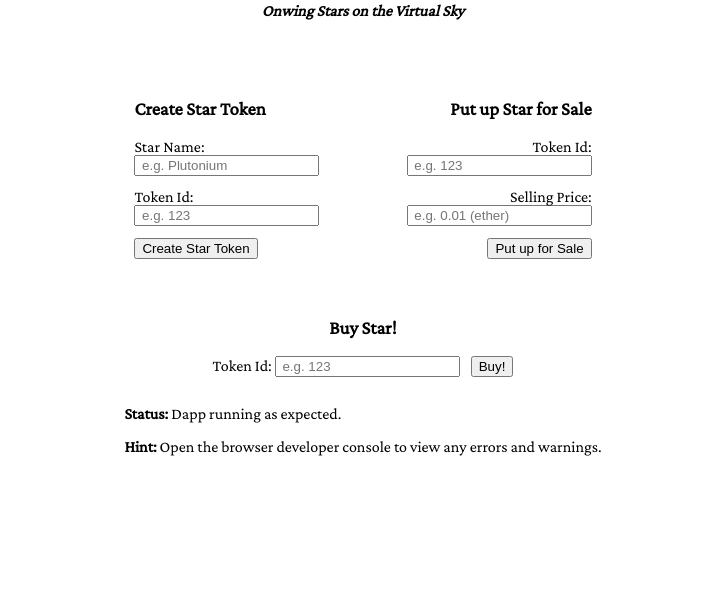
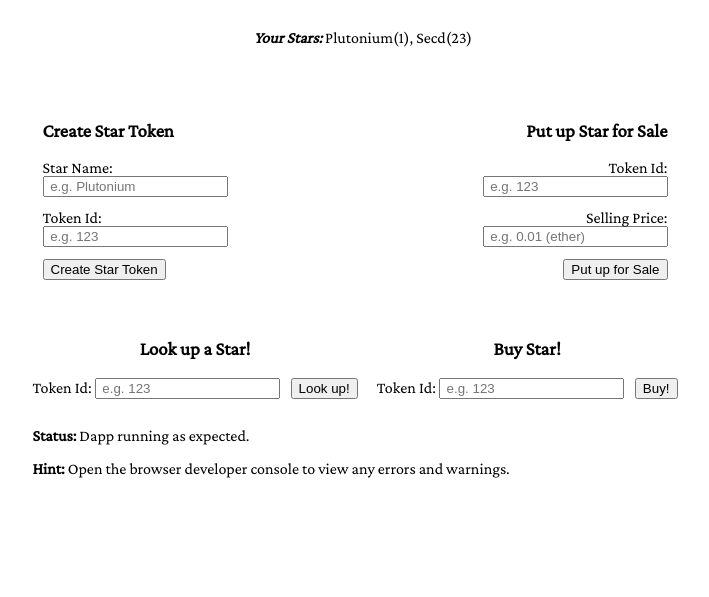
Before and after one commit to gerry101/Star-Notarization-Dapp, a website built with webpack: page app/src/index.html in a window 1280 px wide. Shown: the part 203-800 px from the top of the page, without its empty margins (277-986 px from the left). Built offline with nearby package versions, Linux system fonts and the light colour scheme; what web3 would draw is missing.

Commit message:
Added scripting to add some functionality to the dapp UI

```diff
--- a/app/src/index.html
+++ b/app/src/index.html
@@ -54,13 +54,18 @@
     }
     .centerDiv {
       display: inline-block;
+      margin-right: 1rem;
+    }
+    p.spacer {
+      margin-top: 2rem;
     }
   </style>
   <body>
     <h1 class="textCenter">Star Notary Dapp</h1>
-    <h4 class="textCenter"><em>Onwing Stars on the Virtual Sky</em></h4>
+    <h4 class="textCenter"><em>Owning Stars on the Virtual Sky</em></h4>
 
     <div class="row">
+      <p class="textCenter spacer"><em><strong>Your Stars: </strong></em>Plutonium(1), Secd(23)</p>
 
       <!-- Create a star token -->
       <div class="column">
@@ -112,8 +117,23 @@
 
     </div>
 
-     <!-- Buy star token -->
+
     <div class="wrapper">
+       <!-- Look up star token -->
+      <div class="centerDiv">
+          <h3 class="bottomAlign">Look up a Star!</h3>
+
+          <label for="buyingTokenId">Token Id:</label>
+          <input
+            class="nonblock"
+            type="text"
+            id="buyingTokenId"
+            placeholder=" e.g. 123" />
+
+          <button onclick="">Look up!</button>
+      </div>
+
+       <!-- Buy star token -->
       <div class="centerDiv">
           <h3 class="bottomAlign">Buy Star!</h3>
 
```
